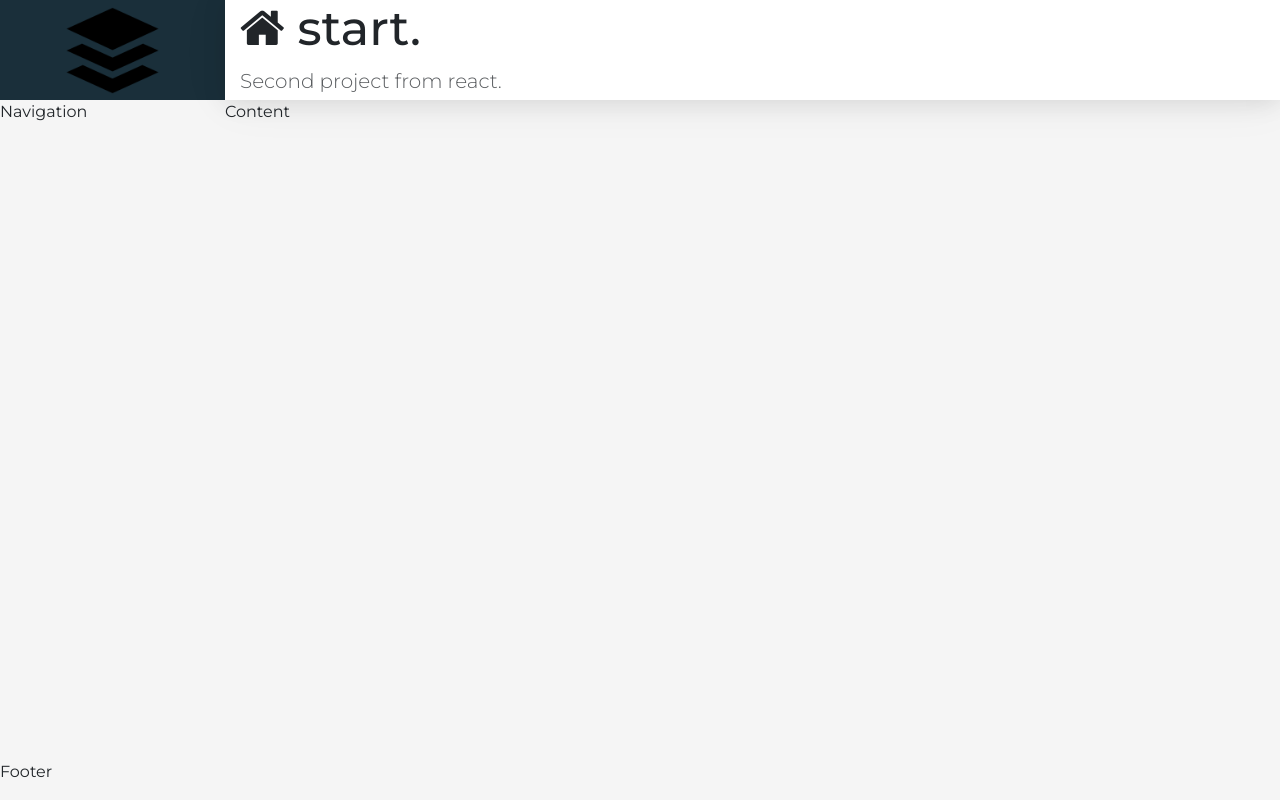
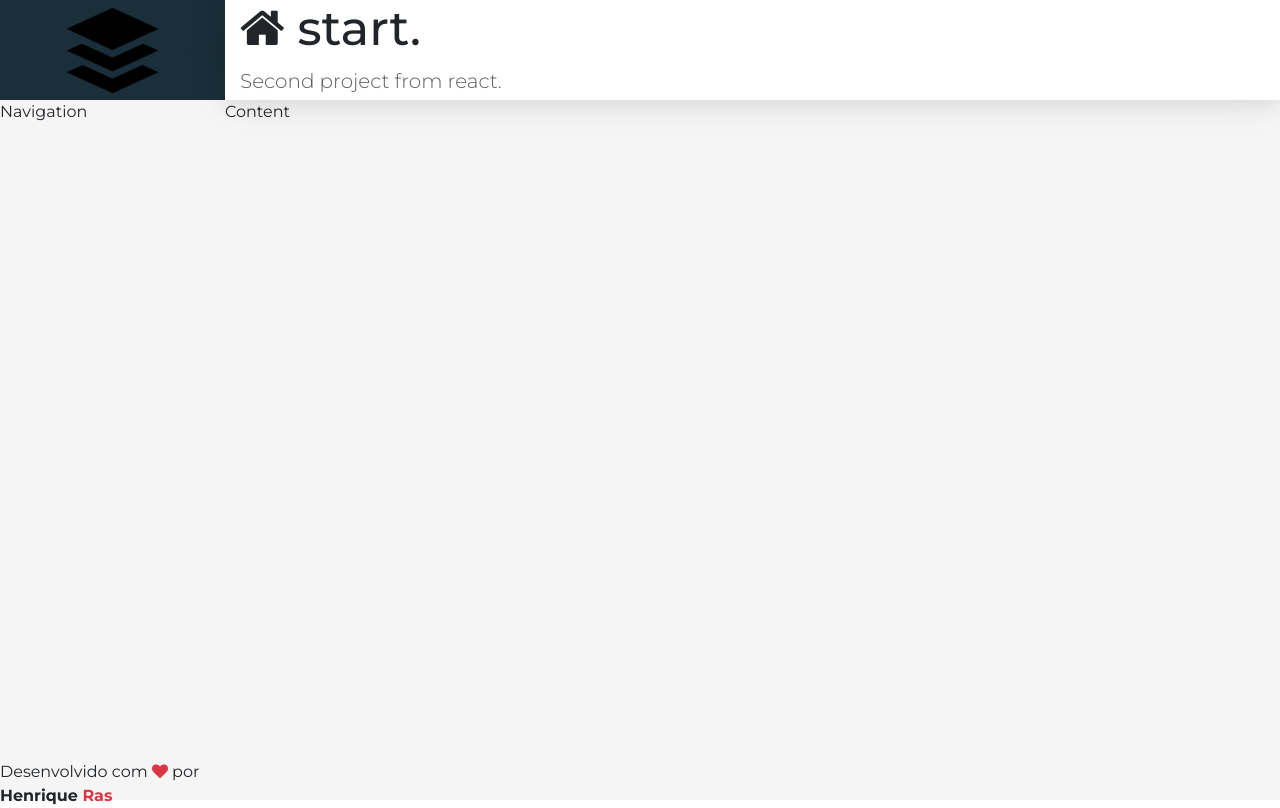
Before and after one commit to HenriqueRas1/crud-react, a React (Create React App) app in the folder frontend/frontend/: page / in a window 1280 px wide. Built offline with nearby package versions, Linux system fonts and the light colour scheme.

Commit message:
feat: footer component stylization

```diff
--- a/frontend/frontend/src/components/template/Footer.jsx
+++ b/frontend/frontend/src/components/template/Footer.jsx
@@ -3,5 +3,8 @@ import React from 'react'
 
 export default props =>
     <footer className="footer">
-        Footer
+        <span>
+            Desenvolvido com <i className='fa fa-heart text-danger'></i> por
+            <strong> Henrique <span className='text-danger'>Ras</span></strong>
+        </span>
     </footer>
```
